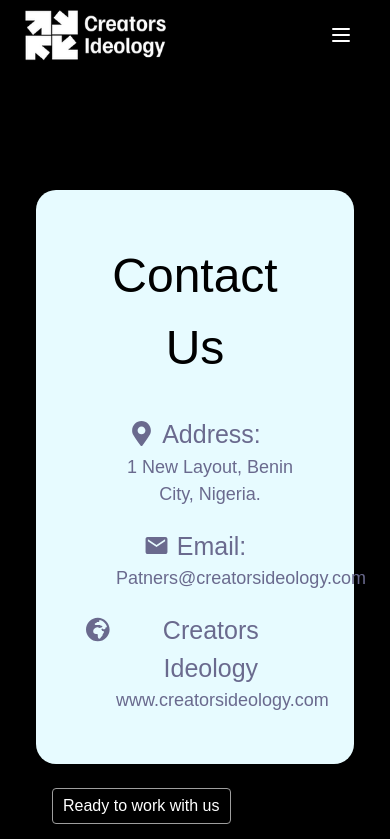
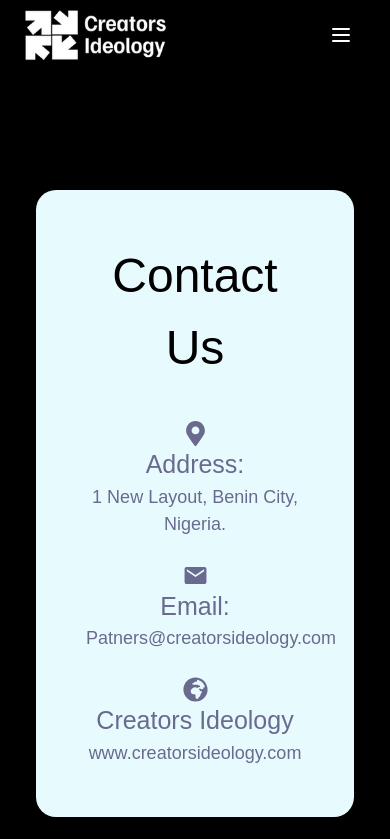
Before and after one commit to codemyhobby100/creatorsideology, a React (Vite) app: page /Contact in a window 390 px wide. Shown: the top 839 px of the page. Built offline with nearby package versions, Linux system fonts and the light colour scheme; a web font is replaced by a local one.

Commit message:
contact form fixed

```diff
--- a/src/components/Contact/Contact.jsx
+++ b/src/components/Contact/Contact.jsx
@@ -29,23 +29,20 @@
       <div className=" mx-auto py-10 px-4">
         <div className="flex flex-col lg:flex-row gap-6">
           <div className="bg-[#E7FBFF] text-center lg:text-start lg:w-1/2 mt-[150px] p-[50px] rounded-[20px] flex flex-col justify-start">
-            <h1 className="text-[48px] lg:text-[65px] text-black mb-8">
-              Contact Us
-            </h1>
+            <h1 className="text-[48px] lg:text-[65px] text-black mb-8">Contact Us</h1>
             <div className="pb-[20px]">
-              <div className="flex justify-center lg:justify-normal">
-              <FaMapMarkerAlt className="text-[25px] text-[#6a6a8e] mt-[5px] mr-2" />
-              <h3 className="text-[25px]  text-[#6a6a8e]">Address:</h3>
+              <div className="flex flex-col items-center lg:flex-row lg:justify-start lg:items-start">
+                <FaMapMarkerAlt className="text-[25px] text-[#6a6a8e] mt-[5px] lg:mr-2" />
+                <h3 className="text-[25px] text-[#6a6a8e] lg:mt-0">Address:</h3>
               </div>
-              <p className="text-[#6a6a8e] text-[18px] pl-[30px]">1 New Layout, Benin City, Nigeria.</p>
-
+              <p className="text-[#6a6a8e] text-[18px] pl-0 lg:pl-[30px]">1 New Layout, Benin City, Nigeria.</p>
             </div>
             <div className="pb-[20px]">
-              <div className="flex justify-center lg:justify-normal">
-              <IoMdMail className="text-[25px] text-[#6a6a8e] mt-[5px] mr-2" />
-              <h3 className="text-[25px] text-[#6a6a8e]">Email:</h3>
+              <div className="flex flex-col items-center lg:flex-row lg:justify-start lg:items-start">
+                <IoMdMail className="text-[25px] text-[#6a6a8e] mt-[5px] lg:mr-2" />
+                <h3 className="text-[25px] text-[#6a6a8e] lg:mt-0">Email:</h3>
               </div>
-              <p className=" text-[#6a6a8e] text-[18px] pl-[30px]">
+              <p className="text-[#6a6a8e] text-[18px] pl-0 lg:pl-[30px]">
                 <a
                   href="mailto:patners@creatorsideology.com"
                   className="transition-all duration-500 hover:text-gray-400"
@@ -55,14 +52,18 @@
               </p>
             </div>
             <div>
-              <div className="flex justify-center lg:justify-normal">
-              <FaGlobeAfrica className="text-[25px] text-[#6a6a8e] mt-[5px] mr-2" />
-              <h3 className="text-[25px] text-[#6a6a8e]">Creators Ideology</h3>
+              <div className="flex flex-col items-center lg:flex-row lg:justify-start lg:items-start">
+                <FaGlobeAfrica className="text-[25px] text-[#6a6a8e] mt-[5px] lg:mr-2" />
+                <h3 className="text-[25px] text-[#6a6a8e] lg:mt-0">Creators Ideology</h3>
               </div>
-              <p className="text-[#6a6a8e] text-[18px] pl-[30px]"><a href="#" className="transition-all duration-500 hover:text-gray-400">www.creatorsideology.com</a></p>
-
+              <p className="text-[#6a6a8e] text-[18px] pl-0 lg:pl-[30px]">
+                <a href="#" className="transition-all duration-500 hover:text-gray-400">
+                  www.creatorsideology.com
+                </a>
+              </p>
             </div>
           </div>
+
           <div className="lg:w-1/2 md:pt-[150px] pb-[50px] px-4">
             <p className="text-white inline-block rounded py-[5px] px-[10px] border border-gray-500">
               Ready to work with us
```
Lines whose indentation alone changed are shown as unchanged.
